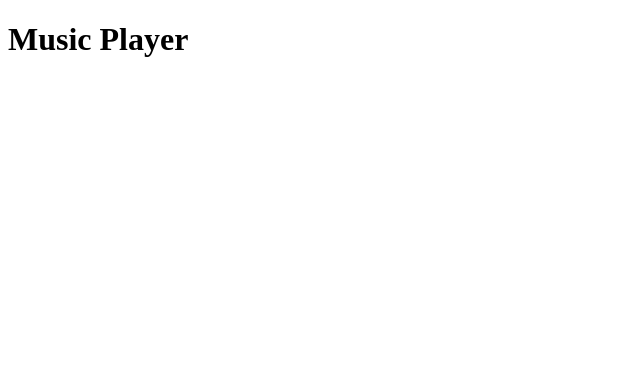
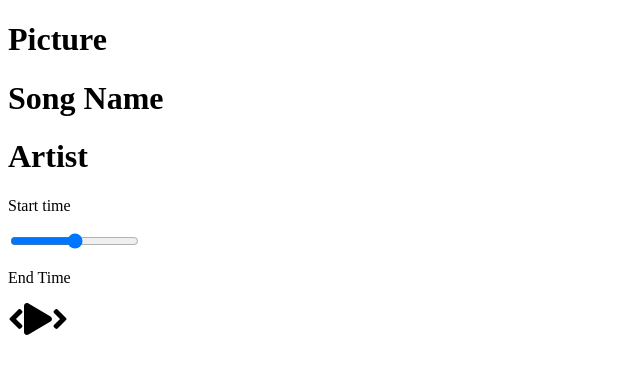
Before and after one commit to milesbarrios/react-music-player, a React (Create React App) app: page / in a window 1280 px wide. Shown: the top 374 px of the page, without its empty margins (0-640 px from the left). Built offline with nearby package versions, Linux system fonts and the light colour scheme.

Commit message:
Componenets Created - Tut 2

```diff
--- a/package.json
+++ b/package.json
@@ -3,6 +3,9 @@
   "version": "0.1.0",
   "private": true,
   "dependencies": {
+    "@fortawesome/fontawesome-svg-core": "^1.2.32",
+    "@fortawesome/free-solid-svg-icons": "^5.15.1",
+    "@fortawesome/react-fontawesome": "^0.1.14",
     "@testing-library/jest-dom": "^5.11.8",
     "@testing-library/react": "^11.2.2",
     "@testing-library/user-event": "^12.6.0",
--- a/src/App.js
+++ b/src/App.js
@@ -1,9 +1,14 @@
 import React from 'react';
+
+//components
+import Player from './components/Player';
+import Song from './components/Song'
 
 function App() {
   return (
     <div className="App">
-      <h1>Music Player</h1>
+      <Song />
+      <Player />
     </div>
   );
 }
--- /dev/null
+++ b/src/components/Player.js
@@ -0,0 +1,22 @@
+import React from 'react';
+import { FontAwesomeIcon } from '@fortawesome/react-fontawesome';
+import { faPlay, faAngleLeft, faAngleRight } from '@fortawesome/free-solid-svg-icons';
+
+const Player = () => {
+    return(
+        <div className="player">
+            <div className="time-control">
+                <p>Start time</p>
+                <input type="range" name="" id=""/>
+                <p>End Time</p>
+            </div>
+            <div className="play-control">
+                <FontAwesomeIcon className="skip-back" size="2x" icon={faAngleLeft} />
+                <FontAwesomeIcon className="play" size="2x" icon={faPlay} />
+                <FontAwesomeIcon className="skip-forward" size="2x" icon={faAngleRight} />
+            </div>
+        </div>
+    )
+};
+
+export default Player;
--- /dev/null
+++ b/src/components/Song.js
@@ -0,0 +1,13 @@
+import React from 'react';
+
+const Song = () => {
+    return(
+        <div className="song-container">
+            <h1>Picture</h1>
+            <h1>Song Name</h1>
+            <h1>Artist</h1>
+        </div>
+    )
+};
+
+export default Song;
```
Also changed, not shown: 2 other files (tests, documents, lock files or other folders).
